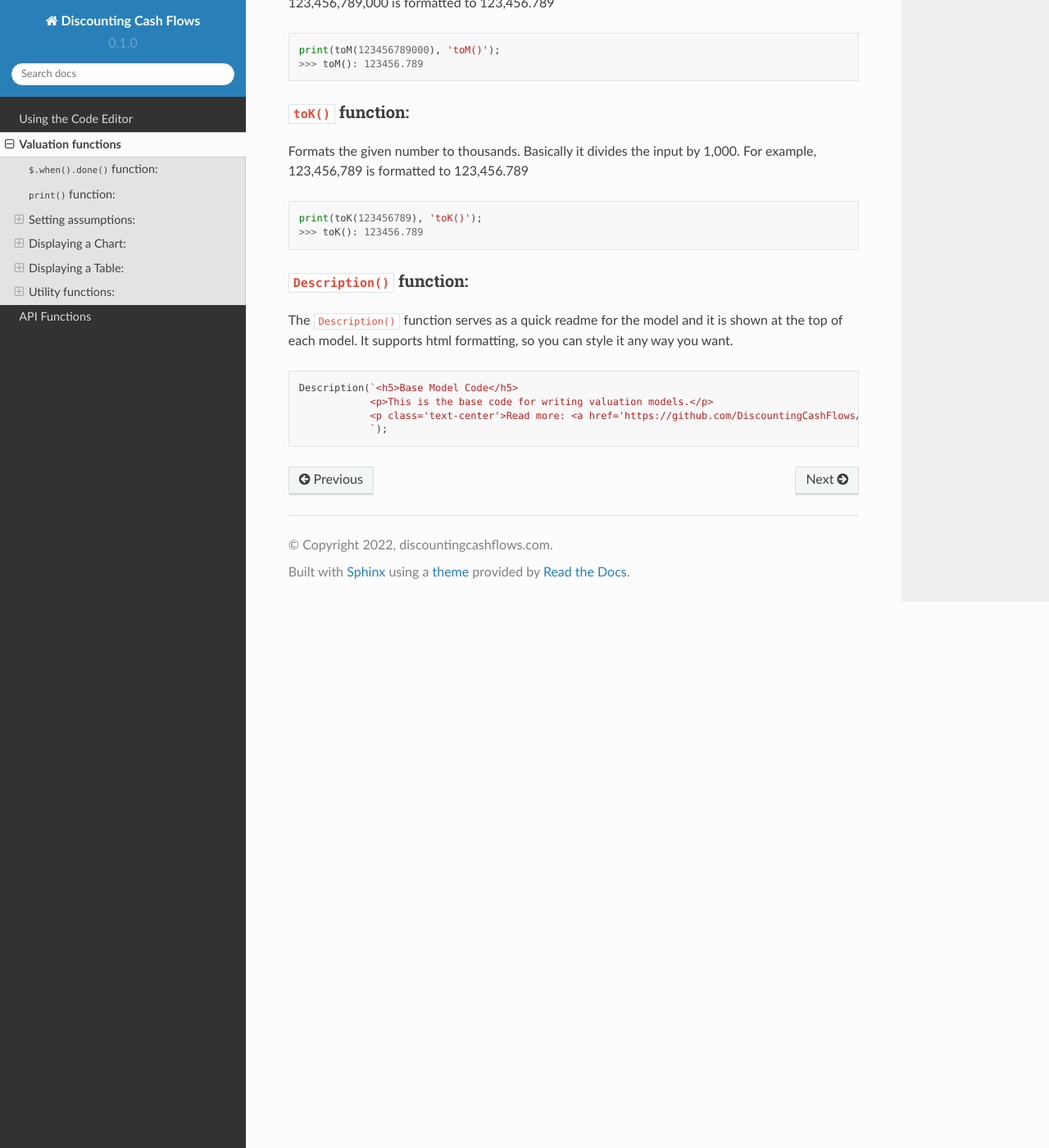
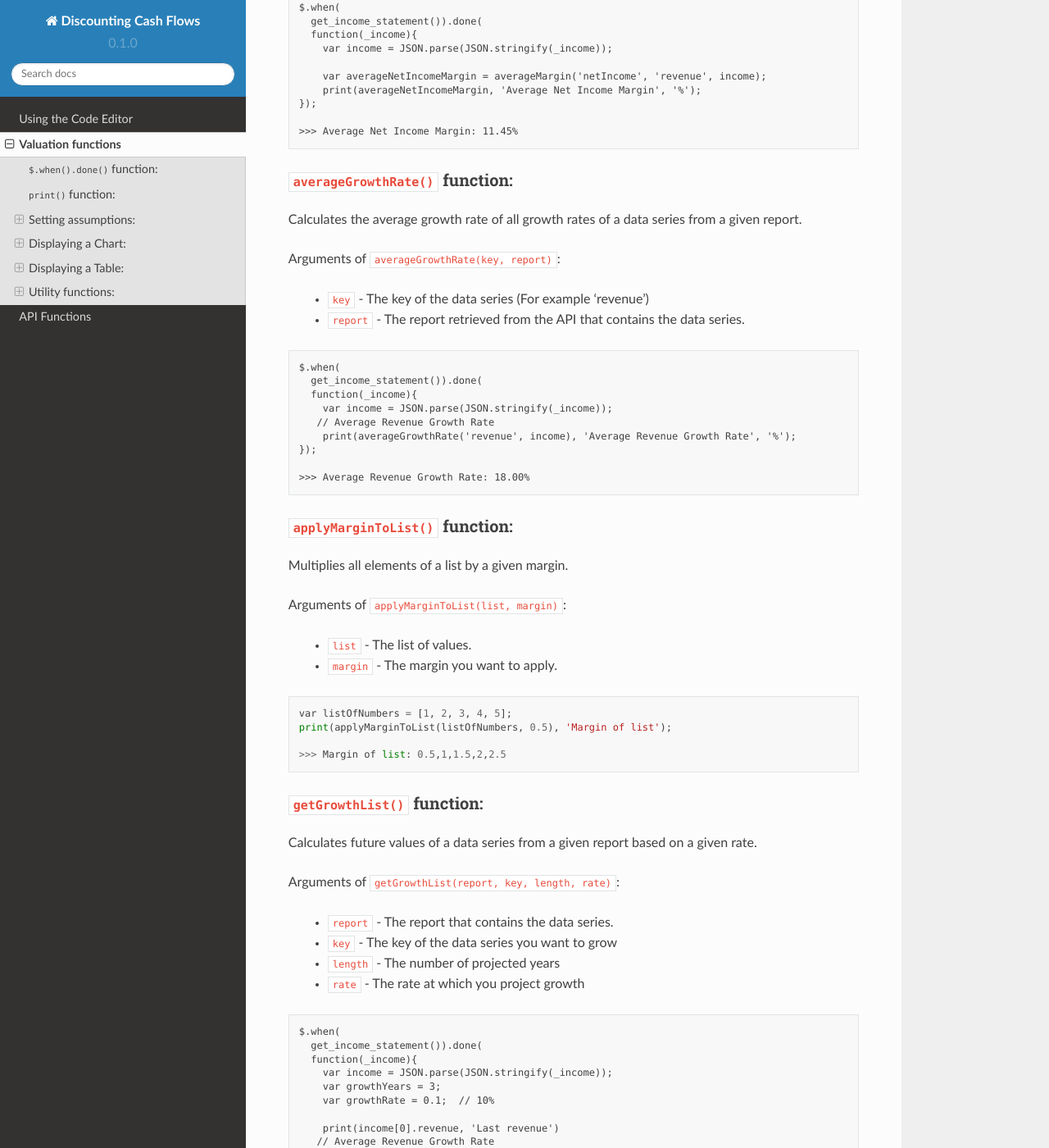
Before and after one commit to DiscountingCashFlows/readthedocs, a Sphinx documentation site: the page built from docs/source/functions.rst, in a window 1280 px wide and 1400 px high, scrolled down 11358 px. Shown: the whole window at 82% size. Built offline with Sphinx 7.4.7 and the Read the Docs theme 2.0.0, drawn with Linux system fonts in a browser that asks for light colours; some of the changed text lies outside the part shown.

Commit message:
Update functions.rst

```diff
--- a/docs/source/functions.rst
+++ b/docs/source/functions.rst
@@ -481,7 +481,7 @@ Create a linear regression array from a report.
 
 For example, create a regression line for historic revenues, present in the income statement.
 
-Arguments of ``linearRegressionGrowthRate(key, report, years, slope)``
+Arguments of ``linearRegressionGrowthRate(key, report, years, slope)``:
 
  * ``key`` - The key of the data series (For example 'revenue')
 
@@ -513,14 +513,101 @@ Arguments of ``linearRegressionGrowthRate(key, report, years, slope)``
 ``averageMargin()`` function:
 *****************************
 
+Calculates the historic average of one data series (key1) divided by another data series (key2) from the provided report.
+
+Arguments of ``averageMargin(key1, key2, report)``:
+
+ * ``key1`` - The key of the data series number 1 (For example 'netIncome')
+
+ * ``key2`` - The key of the data series number 2 (For example 'revenue')
+
+ * ``report`` - The report retrieved from the API that contains the two keys.
+
+.. code-block::
+
+   $.when(
+     get_income_statement()).done(
+     function(_income){
+       var income = JSON.parse(JSON.stringify(_income));
+
+       var averageNetIncomeMargin = averageMargin('netIncome', 'revenue', income);
+       print(averageNetIncomeMargin, 'Average Net Income Margin', '%');
+   });
+
+   >>> Average Net Income Margin: 11.45%
+
 ``averageGrowthRate()`` function:
 *********************************
+
+Calculates the average growth rate of all growth rates of a data series from a given report.
+
+Arguments of ``averageGrowthRate(key, report)``:
+
+ * ``key`` - The key of the data series (For example 'revenue')
+
+ * ``report`` - The report retrieved from the API that contains the data series.
+
+.. code-block::
+
+   $.when(
+     get_income_statement()).done(
+     function(_income){
+       var income = JSON.parse(JSON.stringify(_income));
+      // Average Revenue Growth Rate
+       print(averageGrowthRate('revenue', income), 'Average Revenue Growth Rate', '%');
+   });
+
+   >>> Average Revenue Growth Rate: 18.00%
 
 ``applyMarginToList()`` function:
 *********************************
 
+Multiplies all elements of a list by a given margin.
+
+Arguments of ``applyMarginToList(list, margin)``:
+
+ * ``list`` - The list of values.
+
+ * ``margin`` - The margin you want to apply.
+
+.. code-block::
+
+   var listOfNumbers = [1, 2, 3, 4, 5];
+   print(applyMarginToList(listOfNumbers, 0.5), 'Margin of list');
+
+   >>> Margin of list: 0.5,1,1.5,2,2.5
+
 ``getGrowthList()`` function:
 *****************************
+
+Calculates future values of a data series from a given report based on a given rate.
+
+Arguments of ``getGrowthList(report, key, length, rate)``:
+
+ * ``report`` - The report that contains the data series.
+
+ * ``key`` - The key of the data series you want to grow
+
+ * ``length`` - The number of projected years
+
+ * ``rate`` - The rate at which you project growth
+
+.. code-block::
+
+   $.when(
+     get_income_statement()).done(
+     function(_income){
+       var income = JSON.parse(JSON.stringify(_income));
+       var growthYears = 3;
+       var growthRate = 0.1;  // 10%
+
+       print(income[0].revenue, 'Last revenue')
+      // Average Revenue Growth Rate
+       print(getGrowthList(income[0], 'revenue', growthYears, growthRate), 'List of future revenues');
+   });
+
+   >>> Last revenue: 394328000000
+   >>> List of future revenues: 433760800000.00006,477136880000.00006,524850568000.0002
 
 ``toM()`` function:
 *******************
```
